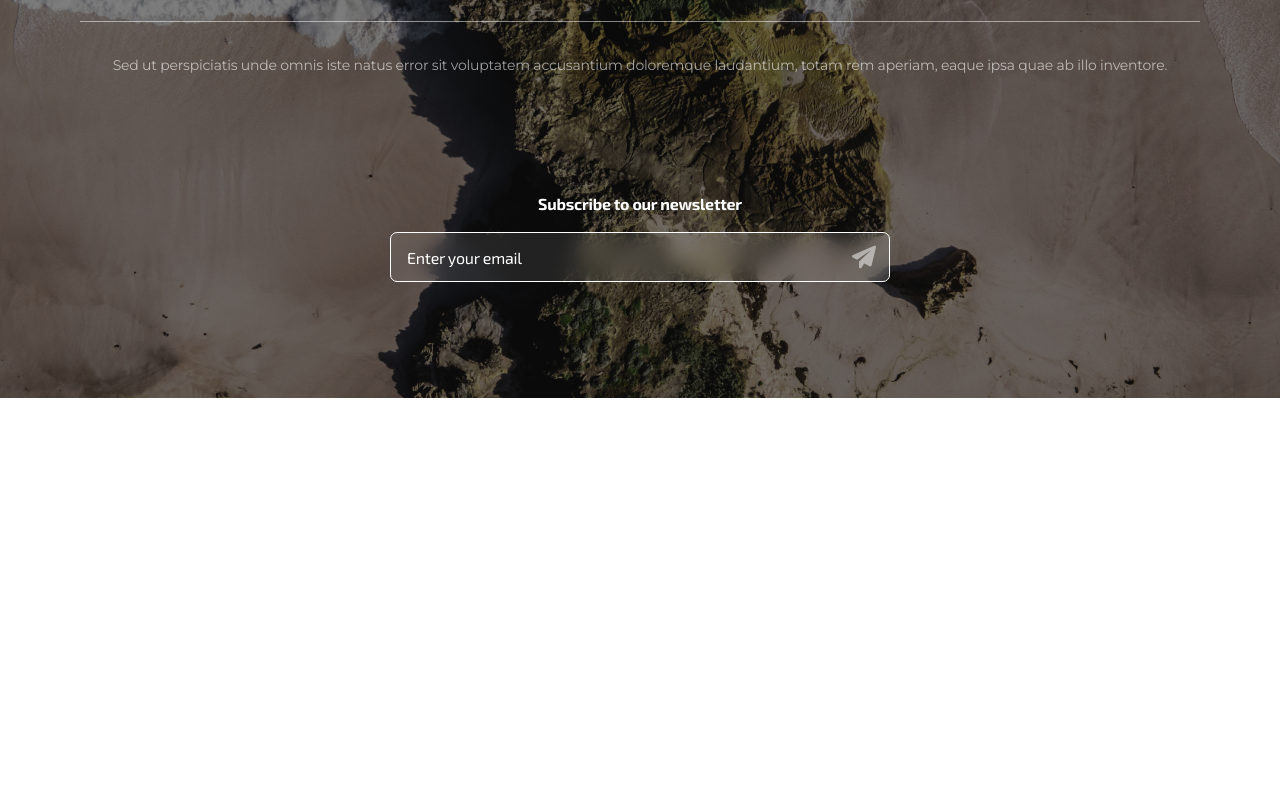
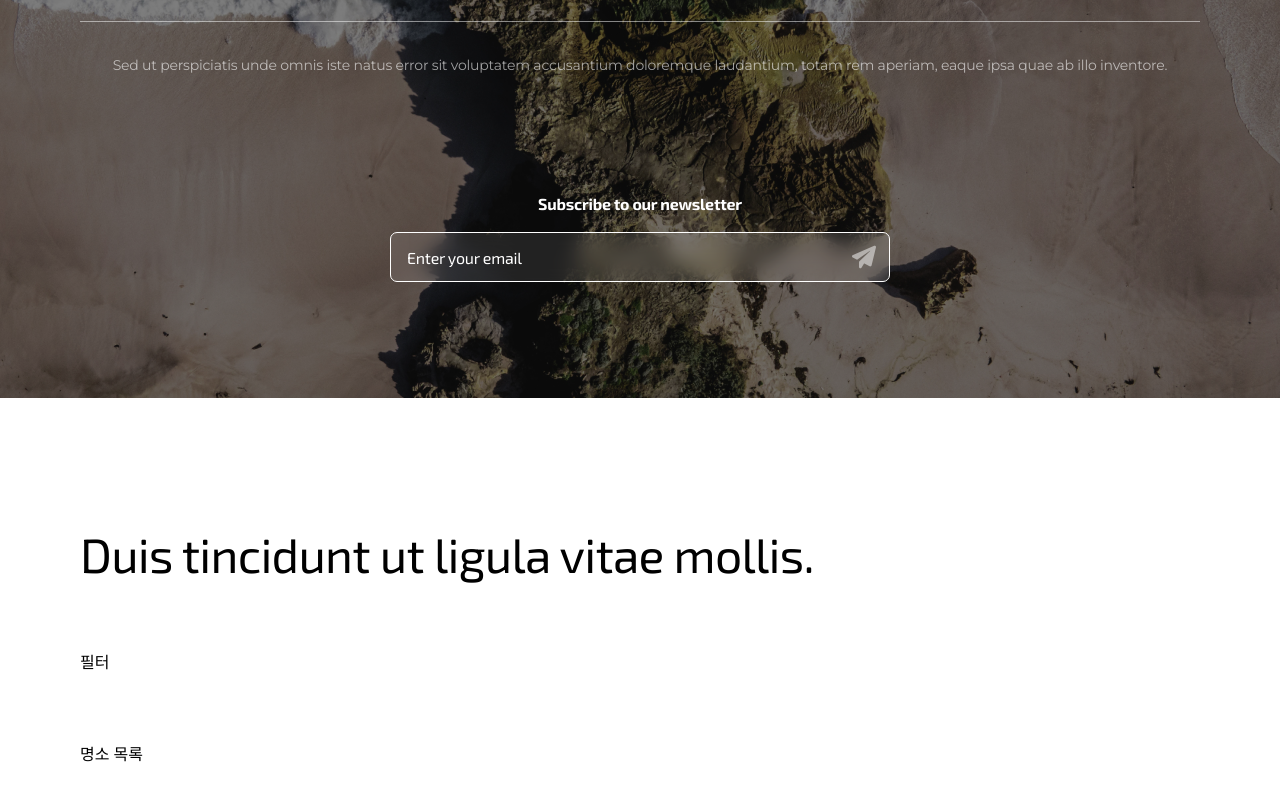
Before and after one commit to autroshot/challenge-2024-09-20, a React (Vite) app: page / in a window 1280 px wide. Shown: the part 1168-1968 px from the top of the page. Before the commit the page ends 1566 px from the top, so only its background shows below. Built offline with nearby package versions, Linux system fonts and the light colour scheme; no server answers.

Commit message:
LandmarkSection 컴포넌트 초기 구현 및 적용

```diff
--- a/src/App.tsx
+++ b/src/App.tsx
@@ -1,3 +1,4 @@
+import LandmarkSection from '@/components/landmarkSection';
 import ProfileSection from '@/components/profileSection';
 import SubscriptionSection from '@/components/subscriptionSection';
 
@@ -6,6 +7,7 @@ function App() {
         <main>
             <ProfileSection />
             <SubscriptionSection />
+            <LandmarkSection />
         </main>
     );
 }
--- /dev/null
+++ b/src/components/landmarkSection/index.tsx
@@ -0,0 +1,11 @@
+import Title from '@/components/Title';
+
+export default function LandmarkSection() {
+    return (
+        <section className="px-20 pb-20 pt-[7.5rem]">
+            <Title>Duis tincidunt ut ligula vitae mollis.</Title>
+            <div className="mt-[3.75rem]">필터</div>
+            <div className="mt-[4.25rem]">명소 목록</div>
+        </section>
+    );
+}
```
